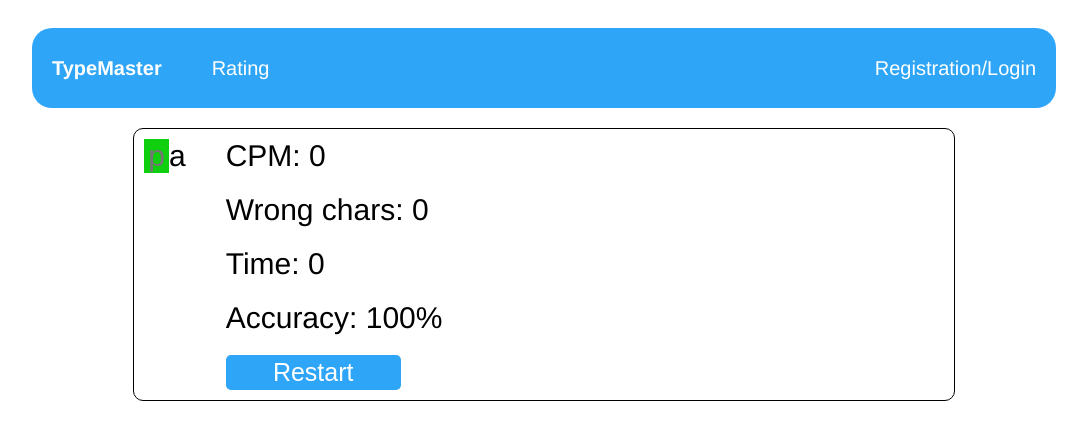
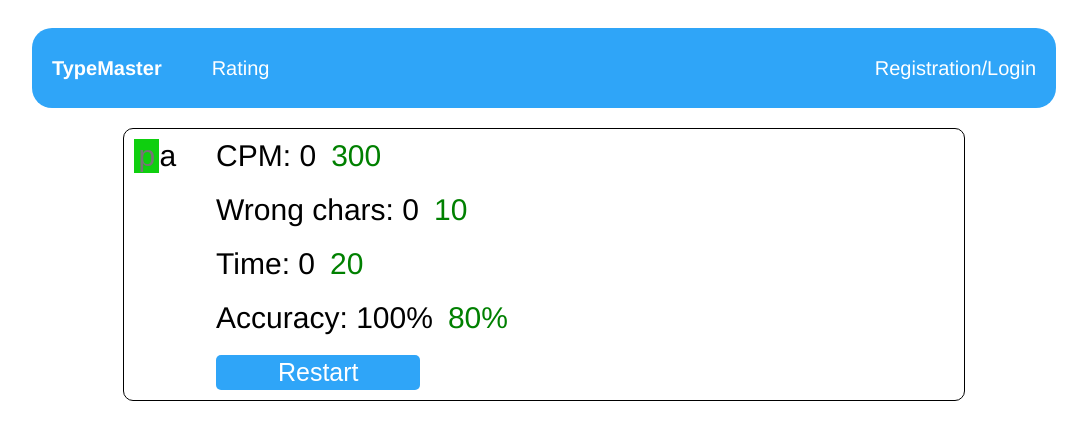
Before and after one commit to Den-St/TypeMaster-client, a React (Vite) app: page / in a window 1280 px wide. Shown: the top 440 px of the page, without its empty margins (104-1191 px from the left). Built offline with nearby package versions, Linux system fonts and the light colour scheme.

Commit message:
Displayed best user's stat right from current stats(Functional requirements(v4)TP.6)

```diff
--- a/src/components/Home/index.tsx
+++ b/src/components/Home/index.tsx
@@ -1,12 +1,14 @@
 import { useTypingFunctionallity } from "../../hooks/typingFunctionallity";
-import { Container, Input, MainContainer, NotTypedText, RestartButton, Stat, StatsContainer, TextContainer, TypedText } from "./styles";
+import { RecordT } from "../../types/recordT";
+import { BestStat, Container, Input, MainContainer, NotTypedText, RestartButton, Stat, StatItemContainer, StatsContainer, TextContainer, TypedText } from "./styles";
 
 type Props = {
     onFinish:(record:{cpm:number,wrongChars:number,time:number,accuracy:number}) => void;
-    notificationComponent:React.ReactElement<any, string | React.JSXElementConstructor<any>>
+    notificationComponent:React.ReactElement<any, string | React.JSXElementConstructor<any>>;
+    bestStats?:RecordT
 }
 
-export const HomeComponent:React.FC<Props> = ({onFinish,notificationComponent}) => {
+export const HomeComponent:React.FC<Props> = ({onFinish,notificationComponent,bestStats}) => {
     const {typedText,inputValue,onTypeLetter,notTypedText,
            cpm,wrongChars,timer,accuracy,onRestart} = useTypingFunctionallity(onFinish);
 
@@ -19,10 +21,10 @@ export const HomeComponent:React.FC<Props> = ({onFinish,notificationComponent})
             <NotTypedText dangerouslySetInnerHTML={{__html:notTypedText}}/>
         </TextContainer>
         <StatsContainer>
-            <Stat>CPM: {cpm}</Stat>
-            <Stat>Wrong chars: {wrongChars}</Stat>
-            <Stat>Time: {timer}</Stat>
-            <Stat>Accuracy: {accuracy}%</Stat>
+            <StatItemContainer><Stat>CPM: {cpm}</Stat><BestStat>{bestStats?.cpm || 300}</BestStat></StatItemContainer>
+            <StatItemContainer><Stat>Wrong chars: {wrongChars}</Stat><BestStat>{bestStats?.wrongChars || 10}</BestStat></StatItemContainer>
+            <StatItemContainer><Stat>Time: {timer}</Stat><BestStat>{bestStats?.time || 20}</BestStat></StatItemContainer>
+            <StatItemContainer><Stat>Accuracy: {accuracy}%</Stat><BestStat>{bestStats?.accuracy || `80%`}</BestStat></StatItemContainer>
             <RestartButton onClick={onRestart}>Restart</RestartButton>
         </StatsContainer>
     </MainContainer>
--- a/src/components/Home/styles.ts
+++ b/src/components/Home/styles.ts
@@ -11,7 +11,7 @@ export const Container = styled.section`
 
 export const MainContainer = styled.div`
     display: flex;
-    width: 800px;
+    width: 80%;
     border: 1px solid black;
     padding: 10px;
     border-radius: 10px;
@@ -48,11 +48,20 @@ export const StatsContainer = styled.div`
     flex-direction: column;
     gap: 20px;
 `;
+export const StatItemContainer = styled.div`
+    display: flex;
+    gap: 15px;
+    align-items: center;
+`;
 
 export const Stat = styled.p`
     font-size: 30px;
     margin: 0;
-    width: 250px;
+`;
+export const BestStat = styled.p`
+    font-size: 30px;
+    margin: 0;
+    color:green;
 `;
 
 export const RestartButton = styled.button`
--- a/src/containers/Home/index.tsx
+++ b/src/containers/Home/index.tsx
@@ -26,7 +26,7 @@ export const Home = () => {
         });
       };
 
-    const {finish} = useFinishTyping(openFinishNotification);
+    const {finish,bestStats} = useFinishTyping(openFinishNotification);
 
-  return <HomeComponent notificationComponent={contextHolder} onFinish={finish}/>
+  return <HomeComponent bestStats={bestStats} notificationComponent={contextHolder} onFinish={finish}/>
 }
--- a/src/hooks/finishTyping.ts
+++ b/src/hooks/finishTyping.ts
@@ -39,5 +39,5 @@ export const useFinishTyping = (onFinish:(isBest:boolean) => void) => {
 
     useEffect(() => {fetch()},[]);
 
-    return {finish};
+    return {finish,bestStats:userStats?.bestRecord};
 }
--- a/src/types/recordT.ts
+++ b/src/types/recordT.ts
@@ -3,4 +3,5 @@ export type RecordT = {
     time:number;
     accuracy:number;
     rate:number;
+    wrongChars:number;
 }
```
